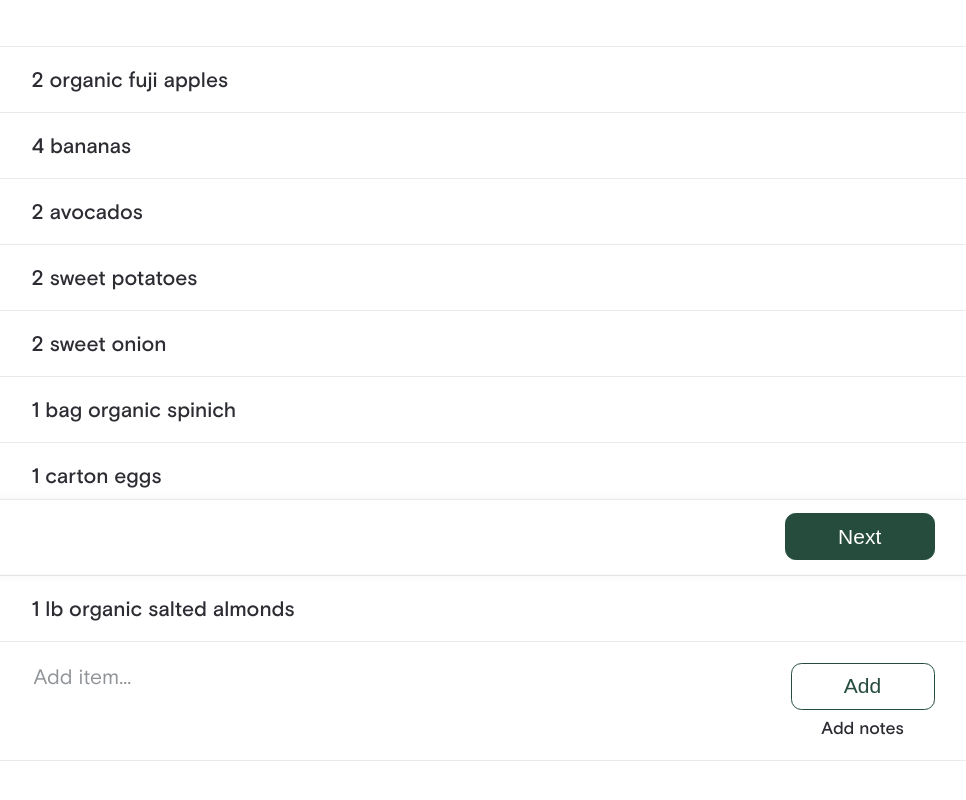
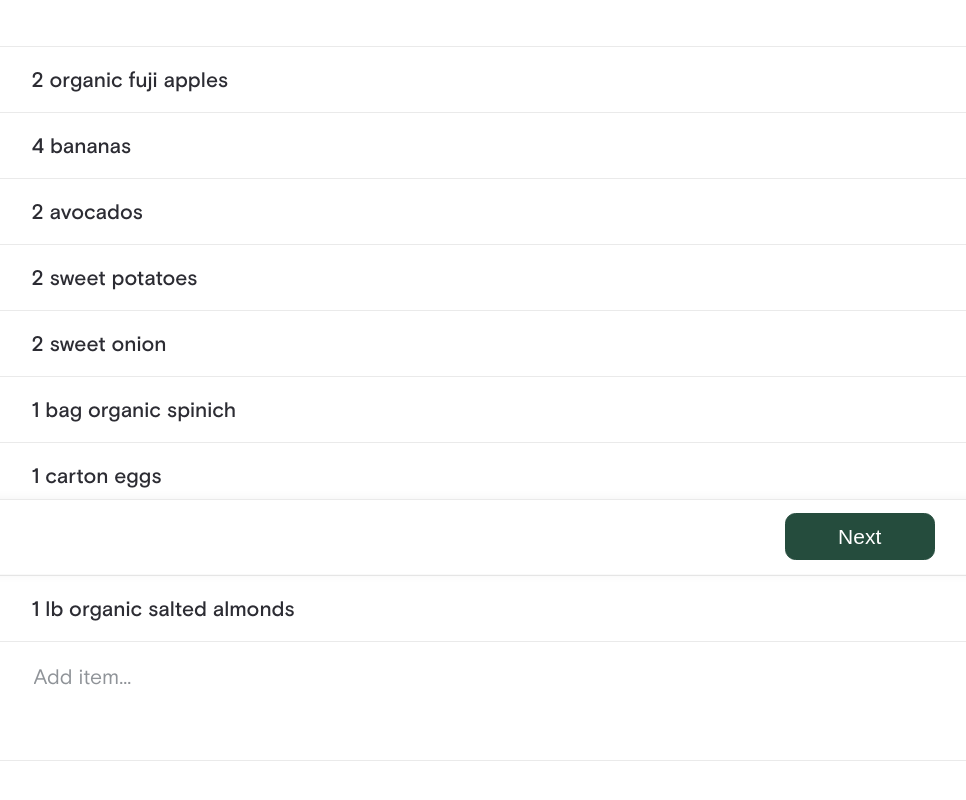
Before and after one commit to thisdesign/groceryassist, a Next.js app: page /orders/new in a window 1280 px wide. Shown: the part 226-1026 px from the top of the page, without its empty margins (157-1123 px from the left). Built offline with nearby package versions, Linux system fonts and the light colour scheme.

Commit message:
show buttons on click

```diff
--- a/components/NewOrder/GroceryList/GroceryList.Styled.tsx
+++ b/components/NewOrder/GroceryList/GroceryList.Styled.tsx
@@ -38,10 +38,16 @@ const ItemWrapper = styled.div`
   }
 `
 
+const ButtonsWrapper = styled.div`
+  opacity: 0;
+  transition: 200ms opacity ease;
+`
+
 const NewItemInputWrapper = styled.div<{ isFocused: boolean }>`
   ${lineitemstyle};
   transition: 200ms box-shadow ease, 200ms background-color ease;
   background-color: white;
+  margin-bottom: 3rem;
 
   span {
     display: block;
@@ -55,7 +61,11 @@ const NewItemInputWrapper = styled.div<{ isFocused: boolean }>`
     css`
       /* background-color: var(--color-grey-3); */
       box-shadow: var(--shadow);
-    `}
+
+      ${ButtonsWrapper} {
+        opacity: 1;
+      }
+    `};
 `
 
 const NewItemGrid = styled(UIWrapper)`
@@ -102,5 +112,6 @@ export default {
   NewItemInputWrapper,
   Input,
   NewItemGrid,
-  ItemWrapper
+  ItemWrapper,
+  ButtonsWrapper
 }
--- a/components/NewOrder/GroceryList/GroceryList.tsx
+++ b/components/NewOrder/GroceryList/GroceryList.tsx
@@ -32,6 +32,7 @@ const GroceryList: React.FC<ListProps> = ({ pushToState, items }) => {
           removeItem={removeItem}
         />
       ))}
+
       <S.NewItemInputWrapper isFocused={isFocused}>
         <S.NewItemGrid>
           <div>
@@ -48,14 +49,15 @@ const GroceryList: React.FC<ListProps> = ({ pushToState, items }) => {
             />
           </div>
 
-          <div>
+          <S.ButtonsWrapper>
             <UIButton inverted textColor="brand" onClick={handleNewItem}>
               Add
             </UIButton>
             <span>Add notes</span>
-          </div>
+          </S.ButtonsWrapper>
         </S.NewItemGrid>
       </S.NewItemInputWrapper>
+
       {!items.length && (
         <S.Emptystate>
           <Paragraph>No items yet</Paragraph>
```
